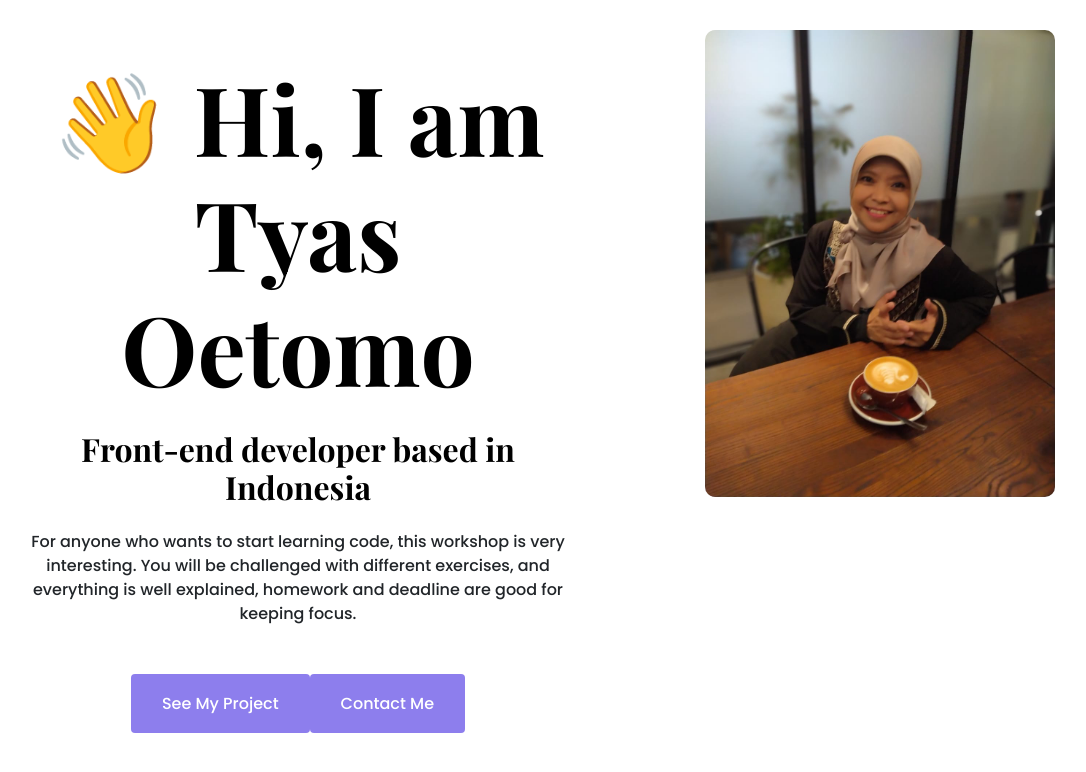
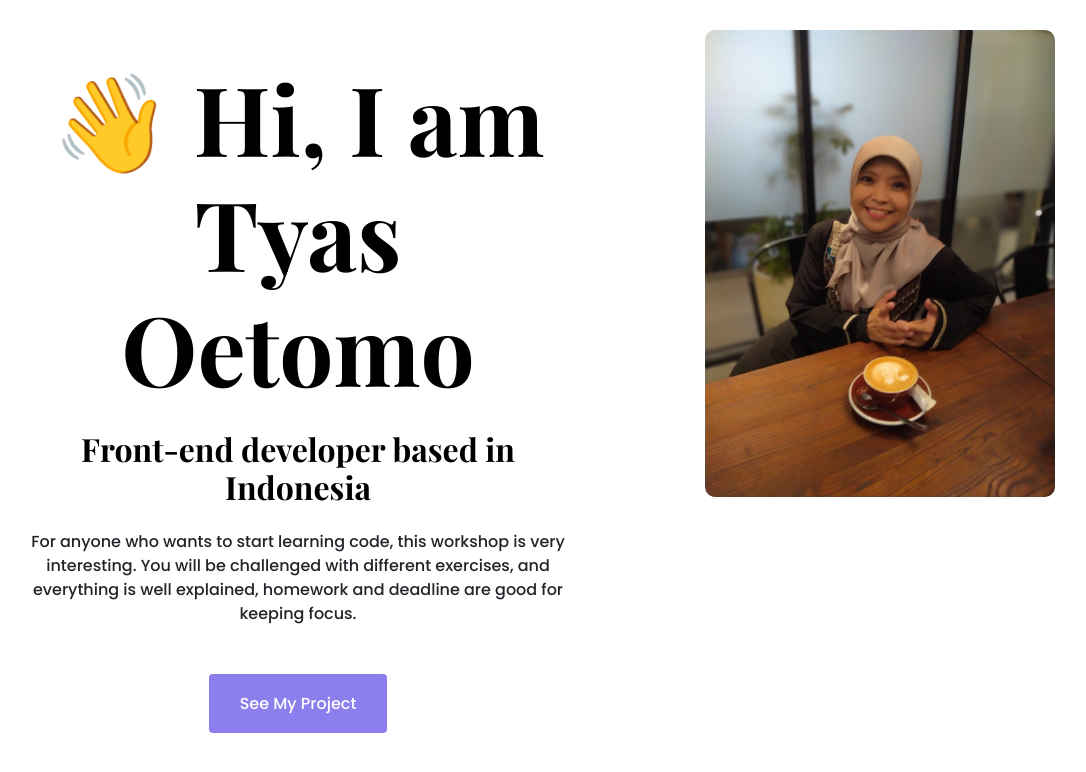
Before and after one commit to TyasOetomo/contact-page, a plain HTML site: page index.html in a window 1280 px wide. Shown: the whole page, without its empty margins (51-1137 px from the left). Drawn offline with nearby package versions, Linux system fonts and the light colour scheme.

Commit message:
updated HTML

```diff
--- a/index.html
+++ b/index.html
@@ -34,10 +34,9 @@
         <h1 class="mb-4">👋 Hi, I am Tyas Oetomo</h1>
         <h2 class="mb-4">Front-end developer based in Indonesia</h2>
         <p class="mb-5">For anyone who wants to start learning code, this workshop is very interesting. You will be challenged with different exercises, and everything is well explained, homework and deadline are good for keeping focus.</p>
-        <div class="navigation-link mb-5">
+
         <a href="work.html" class="btn btn-branding ">See My Project</a>
-        <a href="contact.html" class="btn btn-branding ">Contact Me</a>
-        </div>
+
         </div>
         <div class="col-lg-6">
         <img src="images/me4.jpg" alt+="" class="img-fluid" alt="" width="350"/>
```
Also changed, not shown: work.html (+1 -0 lines).
